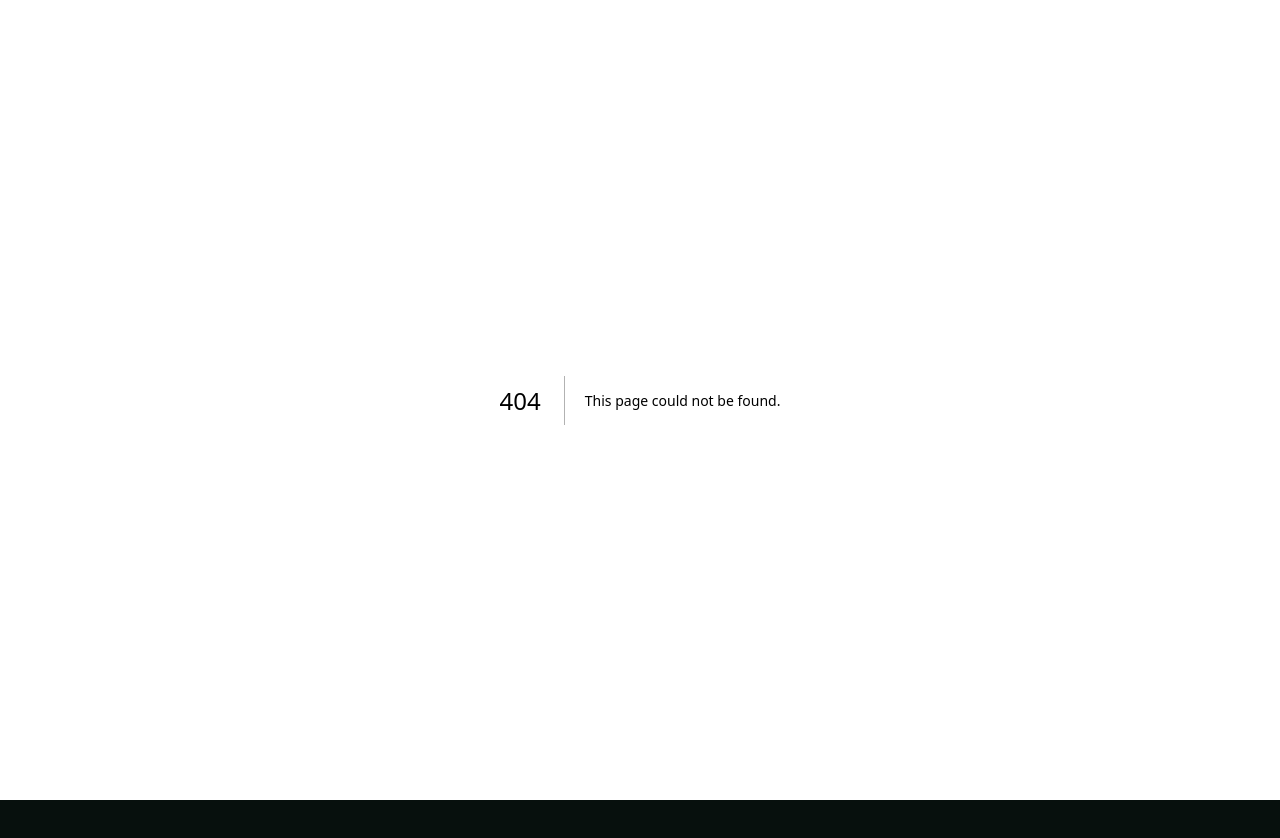
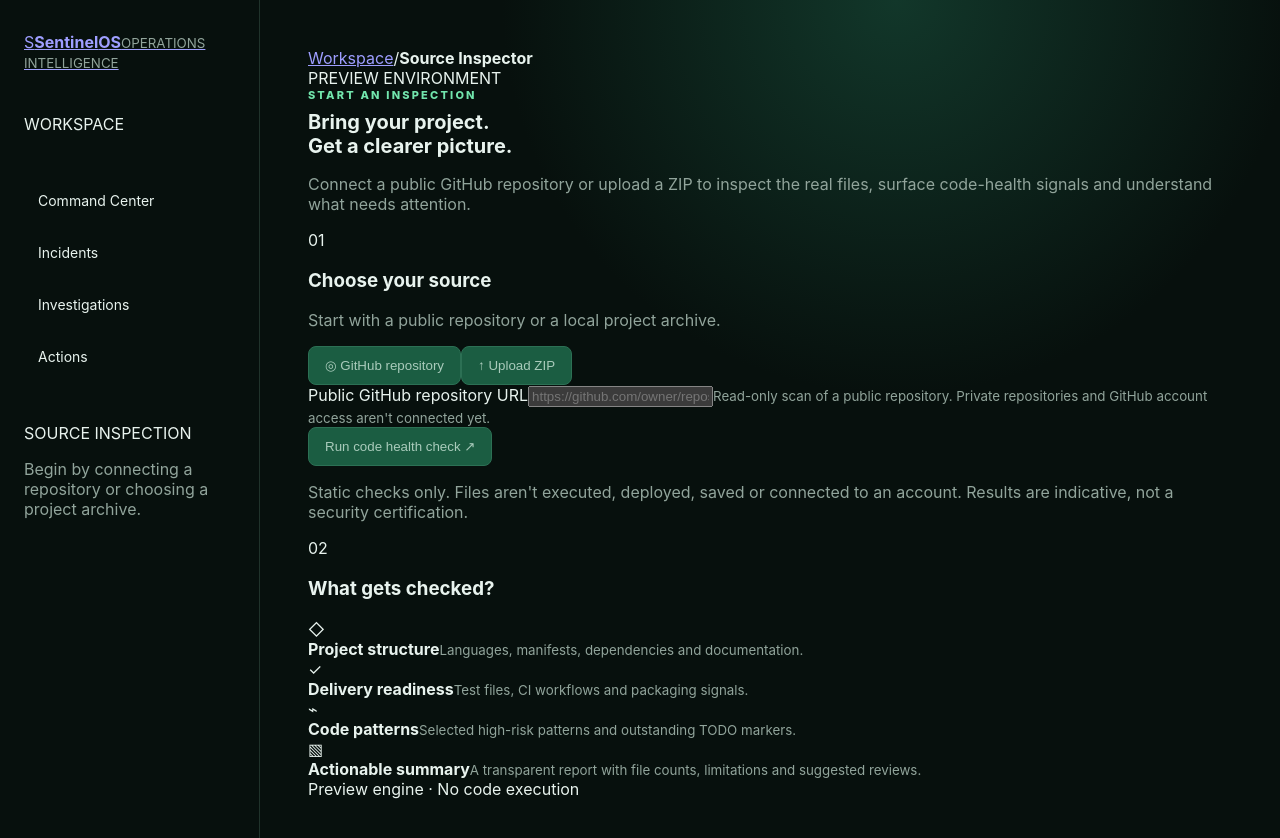
Before and after one commit to Aamilsamsung/SentinelOS, a Next.js app in the folder apps/web/: page /scan in a window 1280 px wide. Before the commit this address had no page. Shown: the top 838 px of the page. Before the commit the page ends 800 px from the top, so only its background shows below. Built offline with nearby package versions, Linux system fonts and the light colour scheme.

Commit message:
feat: add polished Source Inspector page and guided analysis workflow

```diff
--- /dev/null
+++ b/apps/web/app/scan/page.tsx
@@ -0,0 +1,34 @@
+import Link from "next/link";
+import { SiteNavigation } from "../components/site-navigation";
+import { PreviewNotice } from "../components/preview-notice";
+import { SourceWorkbench } from "./source-workbench";
+
+export const metadata = {
+  title: "Source Inspector | SentinelOS",
+  description: "Inspect a public GitHub repository or project ZIP without executing its code."
+};
+
+export default function ScanPage() {
+  return <main className="shell">
+    <aside className="sidebar newSidebar">
+      <Link className="brandLockup" href="/"><span className="brandSymbol">S</span><span><strong>Sentinel<span>OS</span></strong><small>OPERATIONS INTELLIGENCE</small></span></Link>
+      <div className="sidebarGroupLabel">WORKSPACE</div>
+      <SiteNavigation />
+      <div className="sidebarHelper">
+        <span className="pulseDot" /> SOURCE INSPECTION
+        <p>Begin by connecting a repository or choosing a project archive.</p>
+      </div>
+    </aside>
+    <section className="content scanContent">
+      <div className="mobileNavigation"><SiteNavigation /></div>
+      <div className="scanTopbar"><div className="breadcrumb"><Link href="/">Workspace</Link><span>/</span><strong>Source Inspector</strong></div><span className="topbarChip">PREVIEW ENVIRONMENT</span></div>
+      <PreviewNotice />
+      <div className="scanHero">
+        <div className="eyebrow">START AN INSPECTION <span className="eyebrowLine" /></div>
+        <h1>Bring your project.<br /><span>Get a clearer picture.</span></h1>
+        <p>Connect a public GitHub repository or upload a ZIP to inspect the real files, surface code-health signals and understand what needs attention.</p>
+      </div>
+      <SourceWorkbench />
+    </section>
+  </main>;
+}
```
